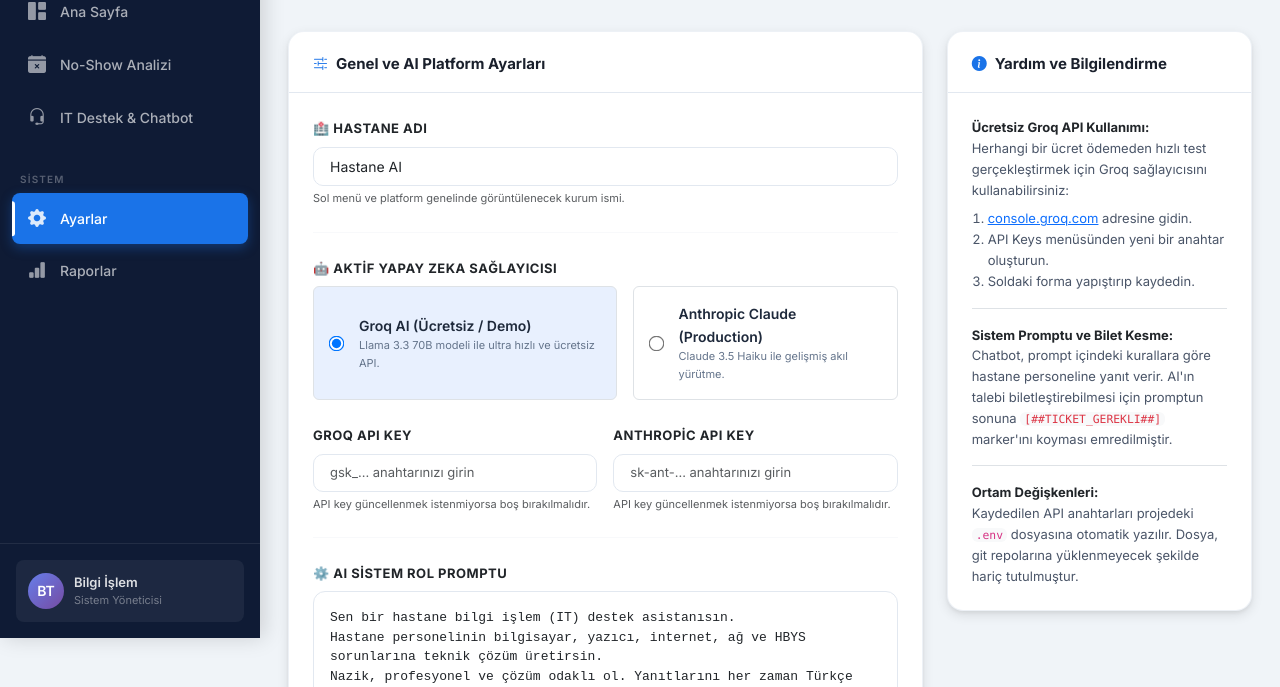
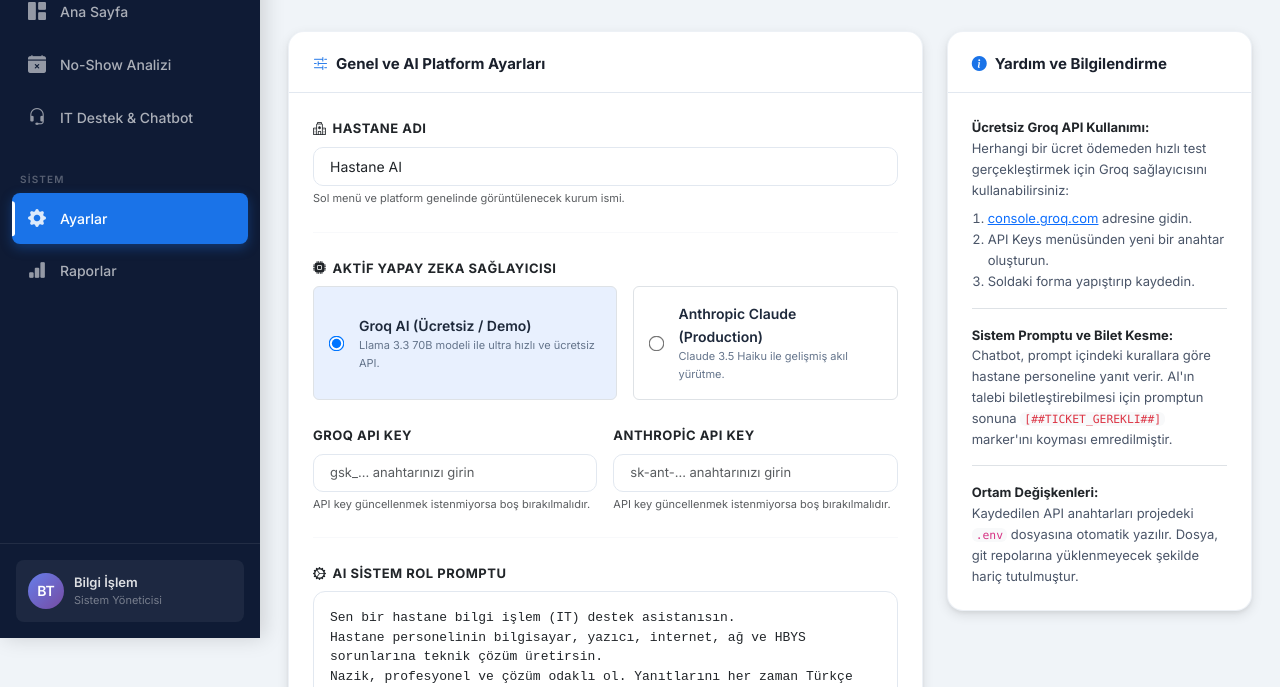
Before and after one commit to Azo15/hastane-ai-platform, a Flask app: page /settings in a window 1280 px wide. Shown: the part 162-849 px from the top of the page. Run offline with Flask 3, Linux system fonts and the light colour scheme; data that the repository does not hold is empty.

Commit message:
settings.html emojisizlestirildi: Giriş formları ikonları guncellendi
- settings.html: Hastane Adi label'indaki 🏥 yerine bi-hospital ikonu yerlestirildi.
- settings.html: Aktif Yapay Zeka Saglayicisi label'indaki 🤖 yerine bi-cpu-fill ikonu yerlestirildi.
- settings.html: AI Sistem Rol Promptu label'indaki ⚙️ yerine bi-gear-wide-connected ikonu konuldu.

```diff
--- a/app/templates/settings.html
+++ b/app/templates/settings.html
@@ -47,7 +47,9 @@
 
           <!-- HASTANE ADI -->
           <div class="mb-4">
-            <label class="form-label fw-bold text-dark mb-2" style="font-size:13px; text-transform:uppercase; letter-spacing:0.5px;">🏥 Hastane Adı</label>
+            <label class="form-label fw-bold text-dark mb-2" style="font-size:13px; text-transform:uppercase; letter-spacing:0.5px; display:inline-flex; align-items:center; gap:6px;">
+              <i class="bi bi-hospital"></i> Hastane Adı
+            </label>
             <input type="text" class="form-control px-3 py-2" name="hospital_name"
                    value="{{ settings.hospital_name }}"
                    placeholder="Örn: Hastane AI" required
@@ -59,7 +61,9 @@
 
           <!-- SAĞLAYICI SEÇİMİ -->
           <div class="mb-4">
-            <label class="form-label fw-bold text-dark mb-2" style="font-size:13px; text-transform:uppercase; letter-spacing:0.5px;">🤖 Aktif Yapay Zeka Sağlayıcısı</label>
+            <label class="form-label fw-bold text-dark mb-2" style="font-size:13px; text-transform:uppercase; letter-spacing:0.5px; display:inline-flex; align-items:center; gap:6px;">
+              <i class="bi bi-cpu-fill"></i> Aktif Yapay Zeka Sağlayıcısı
+            </label>
             <div class="d-flex gap-3">
               <!-- Groq -->
               <label class="flex-fill p-3 border rounded d-flex align-items-center gap-3" style="cursor:pointer; border-radius:12px; border:1.5px solid var(--border); transition:all 0.2s;" id="label-provider-groq">
@@ -108,7 +112,9 @@
 
           <!-- AI SYSTEM PROMPT -->
           <div class="mb-4">
-            <label class="form-label fw-bold text-dark mb-2" style="font-size:13px; text-transform:uppercase; letter-spacing:0.5px;">⚙️ AI Sistem Rol Promptu</label>
+            <label class="form-label fw-bold text-dark mb-2" style="font-size:13px; text-transform:uppercase; letter-spacing:0.5px; display:inline-flex; align-items:center; gap:6px;">
+              <i class="bi bi-gear-wide-connected"></i> AI Sistem Rol Promptu
+            </label>
             <textarea class="form-control p-3" name="system_prompt" rows="8" required
                       style="border-radius:12px; border:1.5px solid var(--border); font-size:13px; font-family:'Courier New', monospace; line-height:1.5;">{{ settings.system_prompt }}</textarea>
             <div class="form-text text-muted" style="font-size:11px; margin-top:6px;">
```
